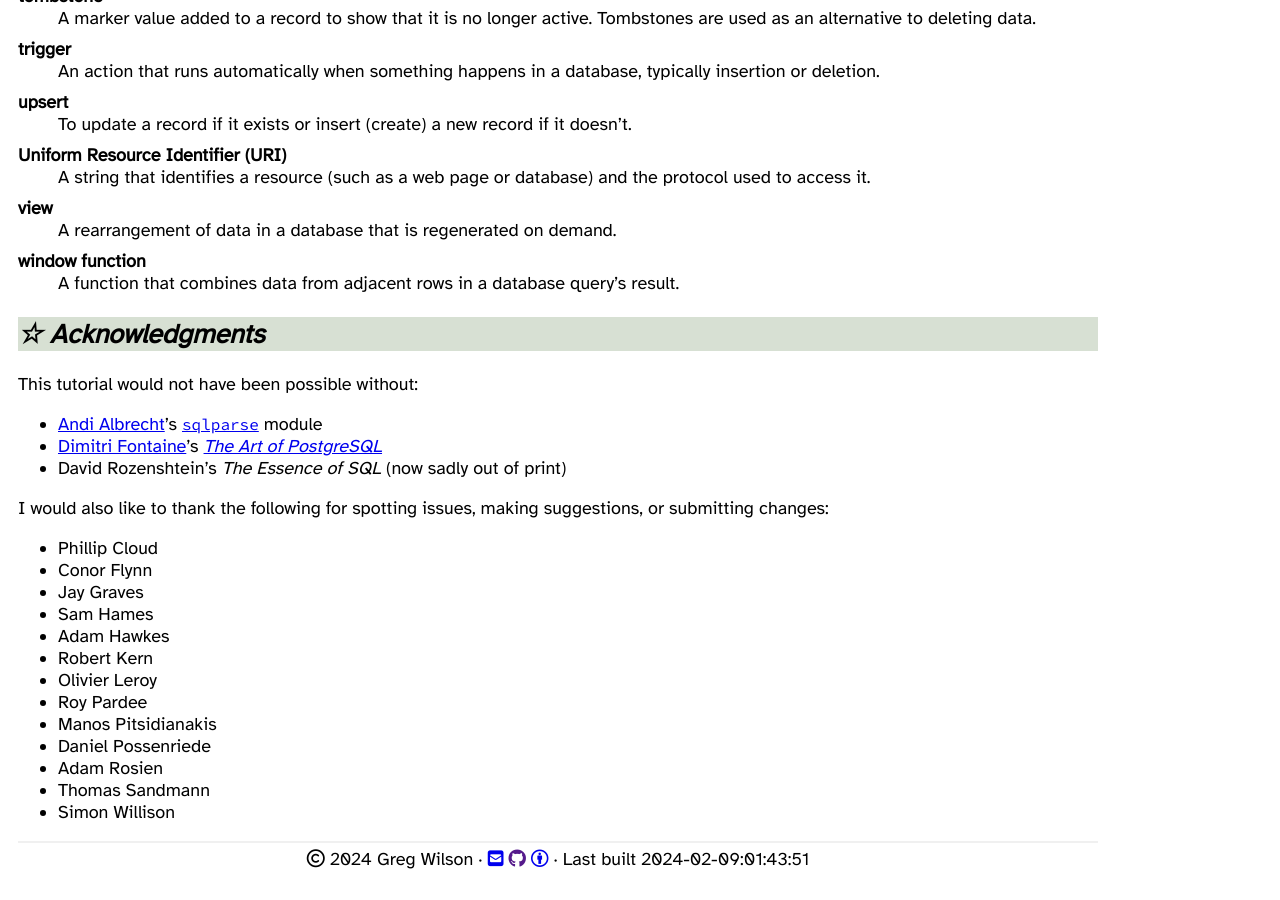
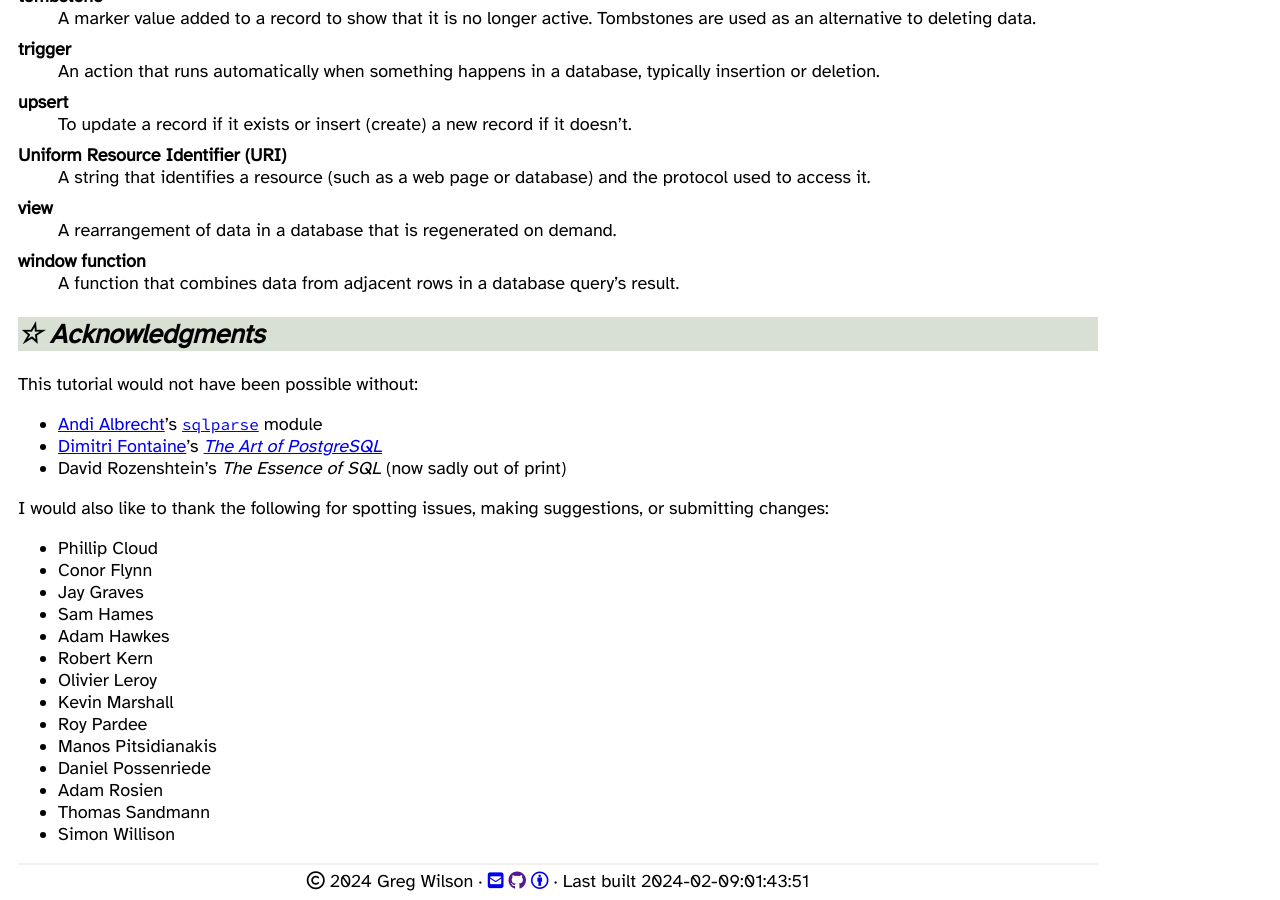
Before and after one commit to gvwilson/sql-tutorial, a Jekyll site: the page built from index.md, in a window 1280 px wide and 900 px high, scrolled down 41642 px. Built offline with Jekyll 4.4.1, drawn with Linux system fonts in a browser that asks for light colours; nearby versions of some CDN libraries; before the commit the page ends 42520 px from its top, so only the background shows below that.

Commit message:
Add Kevin Marshall to thanks

```diff
--- a/_data/thanks.yml
+++ b/_data/thanks.yml
@@ -5,6 +5,7 @@
 - Adam Hawkes
 - Robert Kern
 - Olivier Leroy
+- Kevin Marshall
 - Roy Pardee
 - Manos Pitsidianakis
 - Daniel Possenriede
```
